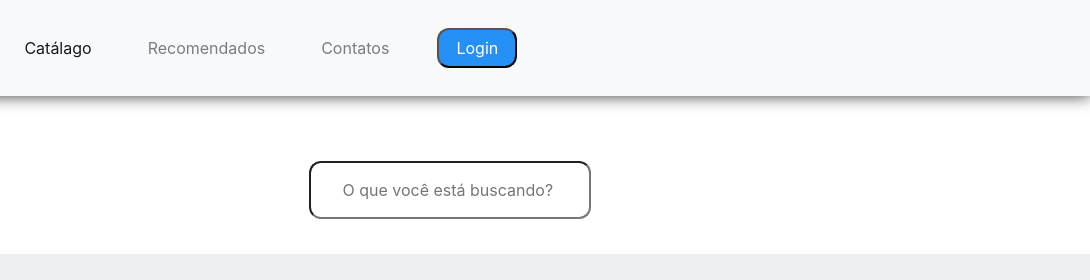
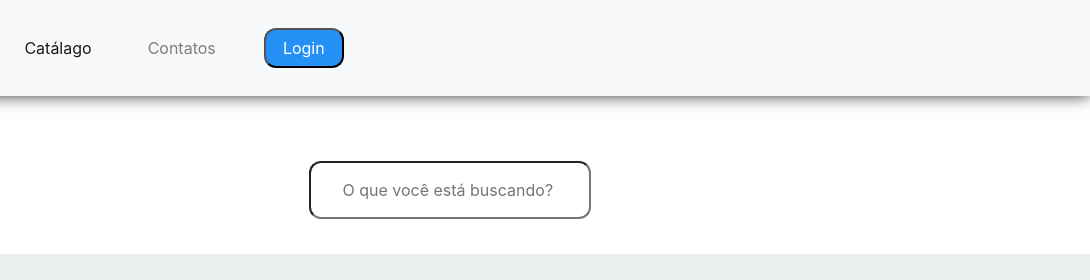
Before and after one commit to igojsousa/Livraria_nassau, a plain HTML site: page catalago.html in a window 1280 px wide. Shown: the top 280 px of the page, 190-1280 px from the left. Drawn offline with nearby package versions, Linux system fonts and the light colour scheme.

Commit message:
correçao
correção de bugs

```diff
--- a/catalago.html
+++ b/catalago.html
@@ -20,9 +20,6 @@
             <ul class="navbar-nav">
               <li class="nav-item active">
                 <a class="nav-link" href="#">Catálago<span class="sr-only">(current)</span></a>
-              </li>
-              <li class="nav-item">
-                <a class="nav-link" href="#recomendados">Recomendados</a>
               </li>
               <li class="nav-item">
                 <a class="nav-link" href="#contatos">Contatos</a>
```
